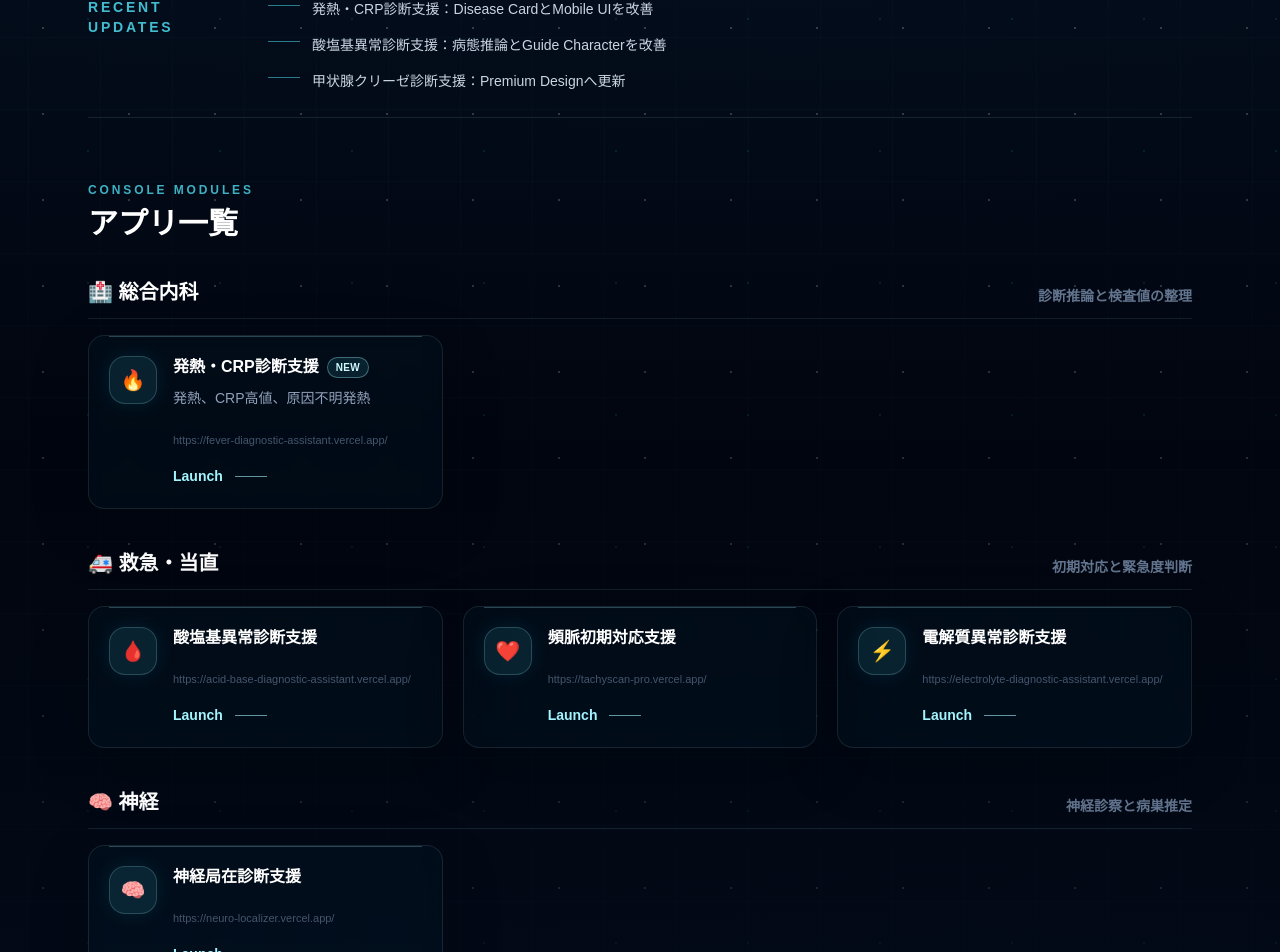
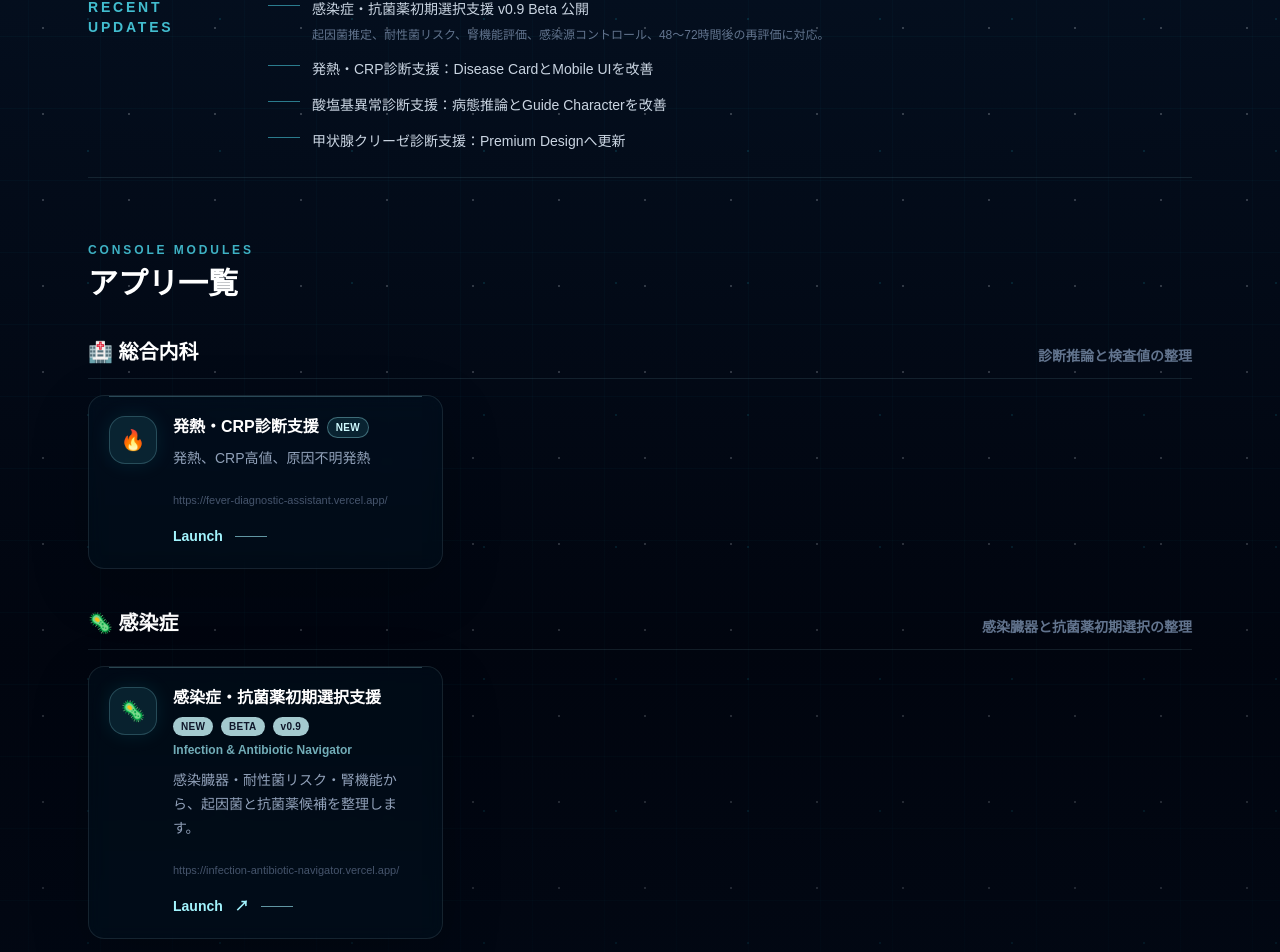
Before and after one commit to itooyoyo/medical-secretary, a Next.js app: page / in a window 1280 px wide. Shown: the part 875-1827 px from the top of the page. Built offline with nearby package versions, Linux system fonts and the light colour scheme.

Commit message:
feat: add infection antibiotic navigator to Medical Hub

```diff
--- a/app/page.tsx
+++ b/app/page.tsx
@@ -7,6 +7,9 @@ type AppItem = {
   url: string;
   icon: string;
   subtitle?: string;
+  englishName?: string;
+  badges?: string[];
+  showExternalIndicator?: boolean;
   isNew?: boolean;
 };
 
@@ -27,6 +30,22 @@ const appCategories: AppCategory[] = [
         url: "https://fever-diagnostic-assistant.vercel.app/",
         icon: "🔥",
         isNew: true,
+      },
+    ],
+  },
+  {
+    title: "🦠 感染症",
+    description: "感染臓器と抗菌薬初期選択の整理",
+    apps: [
+      {
+        name: "感染症・抗菌薬初期選択支援",
+        englishName: "Infection & Antibiotic Navigator",
+        subtitle:
+          "感染臓器・耐性菌リスク・腎機能から、起因菌と抗菌薬候補を整理します。",
+        url: "https://infection-antibiotic-navigator.vercel.app/",
+        icon: "🦠",
+        badges: ["NEW", "BETA", "v0.9"],
+        showExternalIndicator: true,
       },
     ],
   },
@@ -115,6 +134,11 @@ const diagnosticTips = [
 ];
 
 const recentUpdates = [
+  {
+    title: "感染症・抗菌薬初期選択支援 v0.9 Beta 公開",
+    detail:
+      "起因菌推定、耐性菌リスク、腎機能評価、感染源コントロール、48〜72時間後の再評価に対応。",
+  },
   "発熱・CRP診断支援：Disease CardとMobile UIを改善",
   "酸塩基異常診断支援：病態推論とGuide Characterを改善",
   "甲状腺クリーゼ診断支援：Premium Designへ更新",
@@ -198,12 +222,23 @@ export default function Home() {
             Recent Updates
           </h2>
           <ul className="grid gap-3 text-sm leading-6 text-slate-300">
-            {recentUpdates.map((update) => (
-              <li key={update} className="flex gap-3">
-                <span className="mt-2 h-px w-8 shrink-0 bg-cyan-300/50" />
-                <span>{update}</span>
-              </li>
-            ))}
+            {recentUpdates.map((update) => {
+              const title = typeof update === "string" ? update : update.title;
+
+              return (
+                <li key={title} className="flex gap-3">
+                  <span className="mt-2 h-px w-8 shrink-0 bg-cyan-300/50" />
+                  <span className="min-w-0">
+                    <span>{title}</span>
+                    {typeof update === "string" ? null : (
+                      <span className="mt-1 block text-xs leading-5 text-slate-500">
+                        {update.detail}
+                      </span>
+                    )}
+                  </span>
+                </li>
+              );
+            })}
           </ul>
         </section>
 
@@ -253,7 +288,20 @@ export default function Home() {
                                 NEW
                               </span>
                             ) : null}
+                            {app.badges?.map((badge) => (
+                              <span
+                                key={badge}
+                                className="rounded-full bg-cyan-100/80 px-2 py-0.5 text-[10px] font-black tracking-wide text-[#0F172A]"
+                              >
+                                {badge}
+                              </span>
+                            ))}
                           </div>
+                          {app.englishName ? (
+                            <p className="mt-1 break-words text-xs font-semibold leading-5 text-cyan-200/70">
+                              {app.englishName}
+                            </p>
+                          ) : null}
                           {app.subtitle ? (
                             <p className="mt-2 text-sm leading-6 text-slate-400">
                               {app.subtitle}
@@ -264,6 +312,9 @@ export default function Home() {
                           </p>
                           <p className="mt-4 inline-flex items-center gap-3 text-sm font-black text-cyan-200">
                             Launch
+                            {app.showExternalIndicator ? (
+                              <span aria-hidden="true">↗</span>
+                            ) : null}
                             <span className="h-px w-8 bg-cyan-200/60 transition group-hover:w-12" />
                           </p>
                         </div>
```
